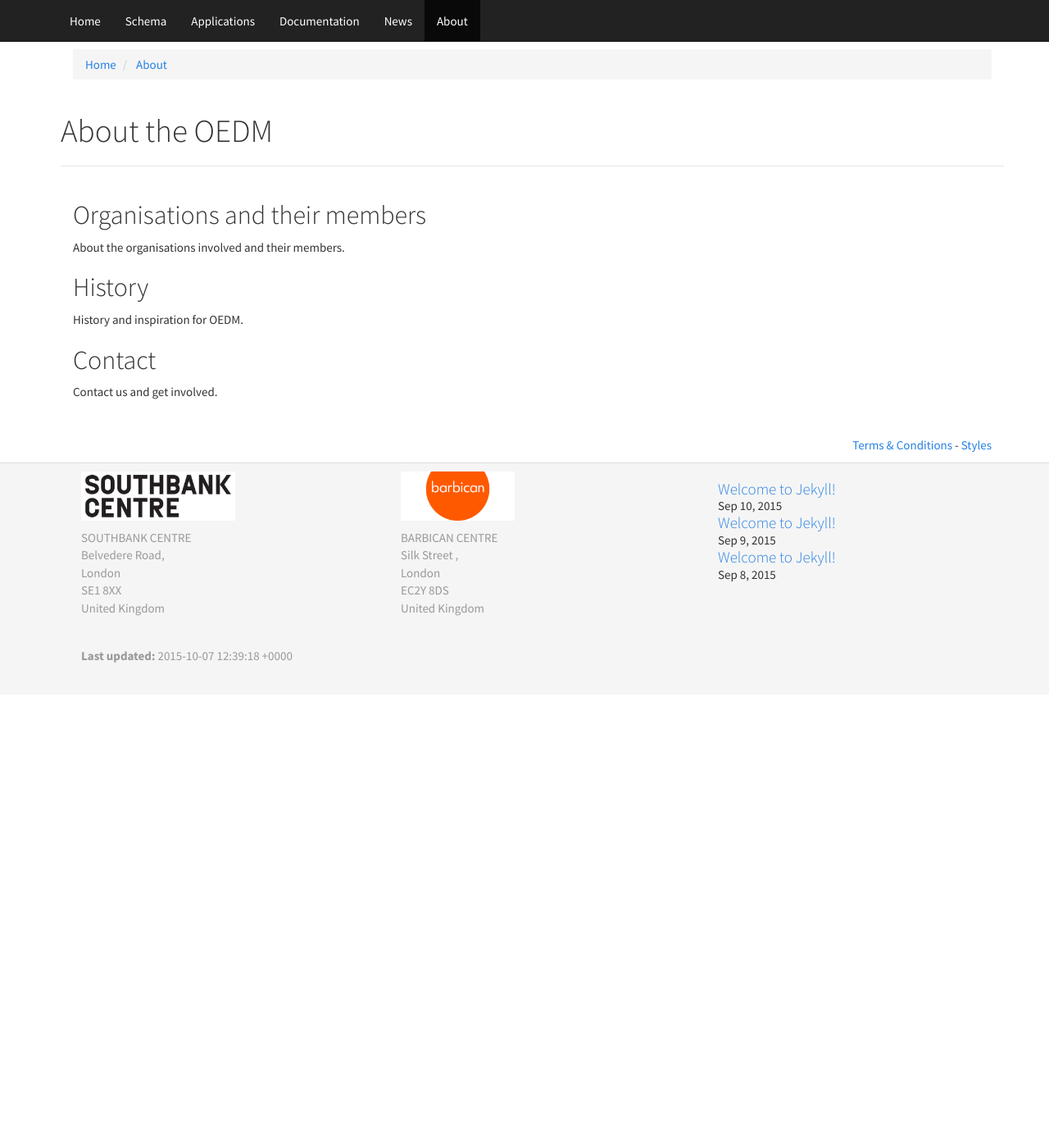
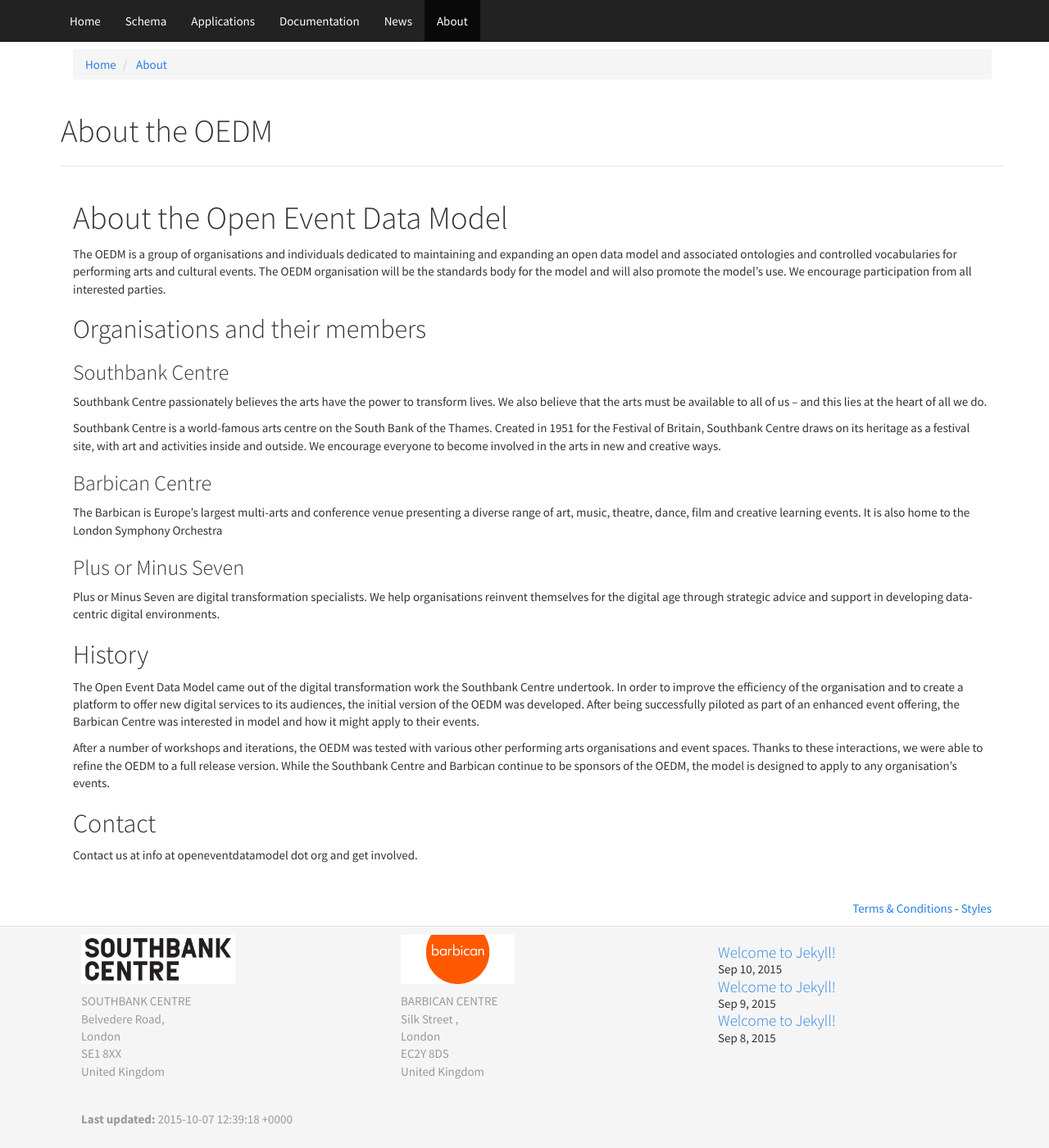
Before and after one commit to Southbank-Centre/open-event-data-model, a Jekyll site: the page built from about.md, in a window 1280 px wide and 1400 px high. Shown: the whole window at 82% size. Built offline with Jekyll 4.4.1, drawn with Linux system fonts in a browser that asks for light colours.

Commit message:
Update about.md

```diff
--- a/about.md
+++ b/about.md
@@ -7,14 +7,28 @@
 breadcrumb: About
 ---
 
+#About the Open Event Data Model
+The OEDM is a group of organisations and individuals dedicated to maintaining and expanding an open data model and associated ontologies and controlled vocabularies for performing arts and cultural events. The OEDM organisation will be the standards body for the model and will also promote the model's use. We encourage participation from all interested parties.
+
 ## Organisations and their members
 
-About the organisations involved and their members.
+###Southbank Centre
+Southbank Centre passionately believes the arts have the power to transform lives. We also believe that the arts must be available to all of us – and this lies at the heart of all we do.
+
+Southbank Centre is a world-famous arts centre on the South Bank of the Thames. Created in 1951 for the Festival of Britain, Southbank Centre draws on its heritage as a festival site, with art and activities inside and outside. We encourage everyone to become involved in the arts in new and creative ways.
+
+###Barbican Centre
+The Barbican is Europe's largest multi-arts and conference venue presenting a diverse range of art, music, theatre, dance, film and creative learning events. It is also home to the London Symphony Orchestra
+
+###Plus or Minus Seven
+Plus or Minus Seven are digital transformation specialists. We help organisations reinvent themselves for the digital age through strategic advice and support in developing data-centric digital environments.
 
 ## History
 
-History and inspiration for OEDM.
+The Open Event Data Model came out of the digital transformation work the Southbank Centre undertook. In order to improve the efficiency of the organisation and to create a platform to offer new digital services to its audiences, the initial version of the OEDM was developed. After being successfully piloted as part of an enhanced event offering, the Barbican Centre was interested in model and how it might apply to their events.
+
+After a number of workshops and iterations, the OEDM was tested with various other performing arts organisations and event spaces. Thanks to these interactions, we were able to refine the OEDM to a full release version. While the Southbank Centre and Barbican continue to be sponsors of the OEDM, the model is designed to apply to any organisation's events.
 
 ## Contact
 
-Contact us and get involved.
+Contact us at info at openeventdatamodel dot org and get involved.
```
